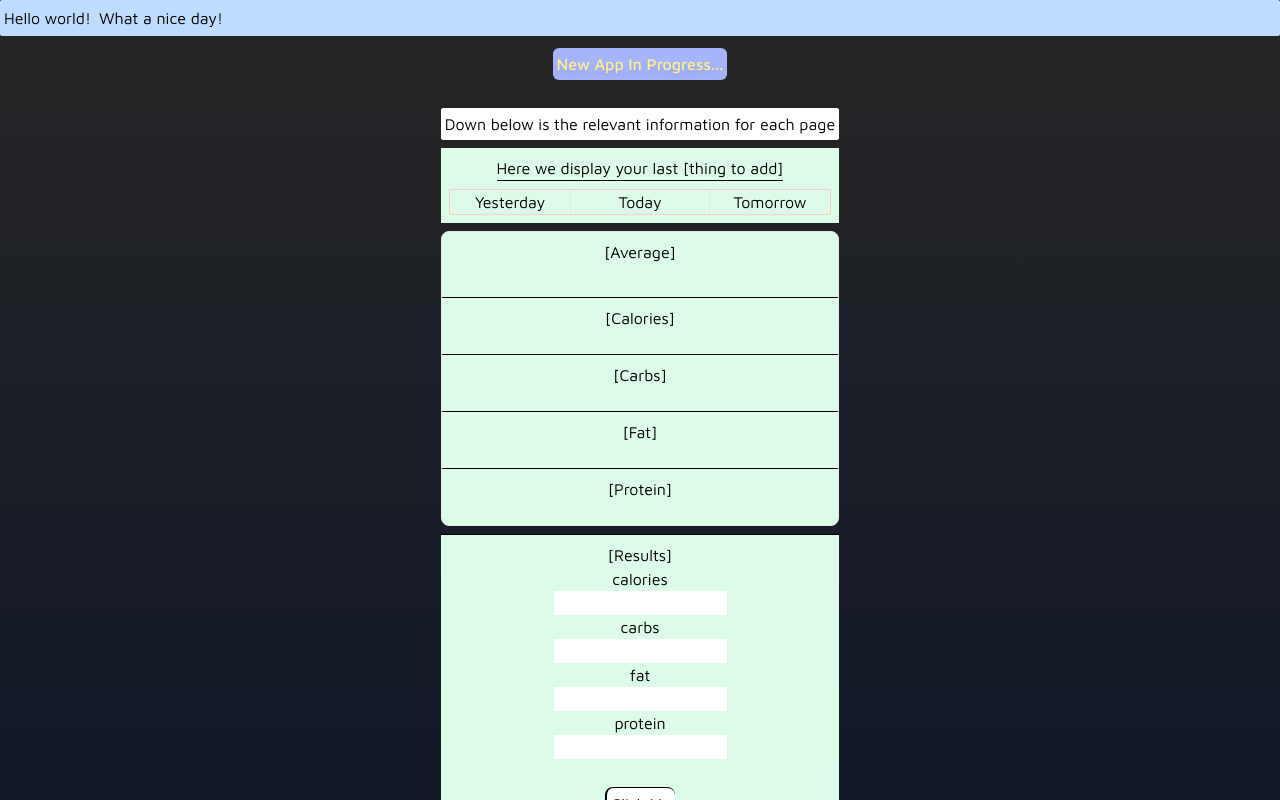
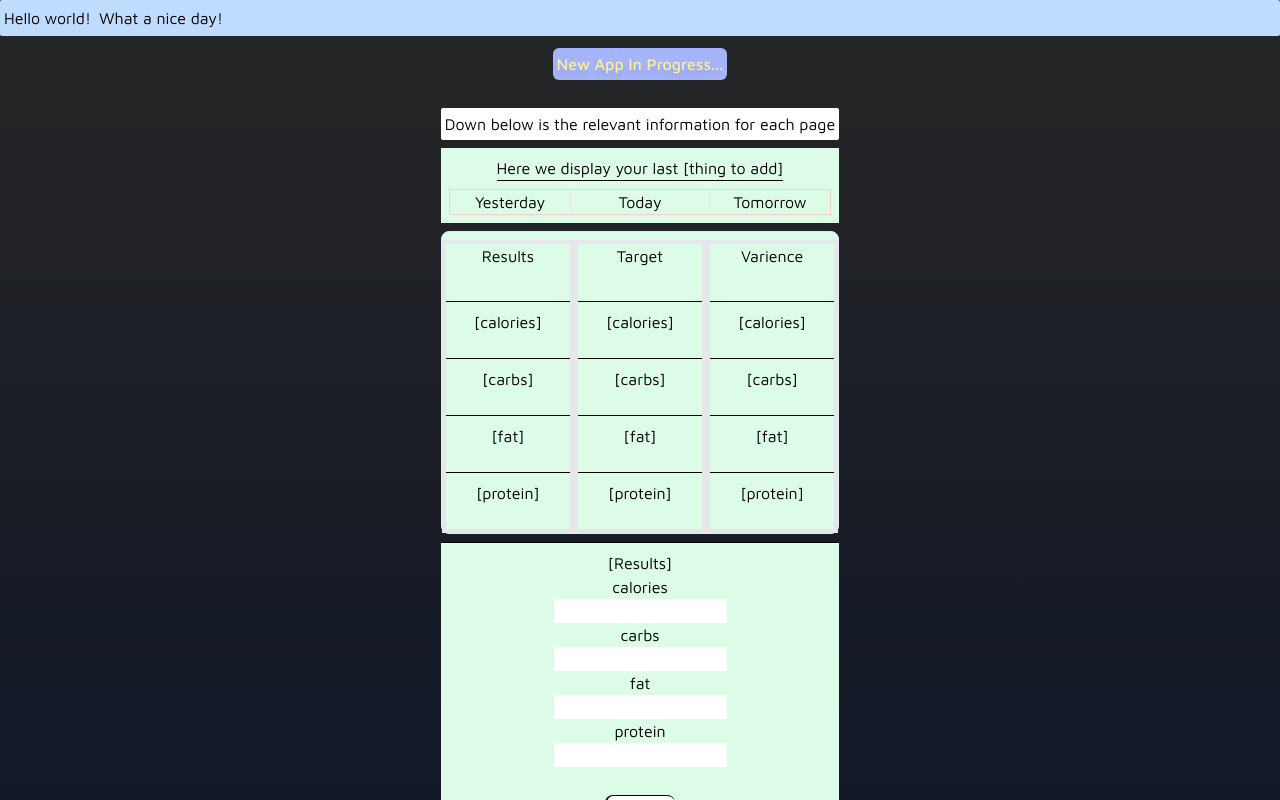
Before and after one commit to deadlyunicorn/calorie-app, a Next.js app: page / in a window 1280 px wide. Built offline with nearby package versions, Linux system fonts and the light colour scheme.

Commit message:
progress1

```diff
--- a/app/page.tsx
+++ b/app/page.tsx
@@ -10,7 +10,15 @@ interface NutrientKeys{
   'carbs':string;
   'fat':string;
   'protein':string;
+}
 
+interface Nutrients{
+  nutrients:{
+    calories:string,
+    carbs:string,
+    fat:string,
+    protein:string,
+},
 }
 
 export default function Home() {
@@ -19,7 +27,7 @@ export default function Home() {
 
 
 
-  const inputRef = useRef({
+  const inputRef:React.MutableRefObject<Nutrients> = useRef({
     nutrients:{
       calories:"",
       carbs:"",
@@ -27,6 +35,7 @@ export default function Home() {
       protein:"",
   },
   });
+
 
   const handleInputChange = (e: React.ChangeEvent<HTMLInputElement>,label:keyof NutrientKeys) =>{
     inputRef.current.nutrients[label] = e.target.value;
@@ -38,7 +47,6 @@ export default function Home() {
   useEffect(()=>{
     console.log("rendered")
   },[rerender])
-
 
 
 
@@ -67,40 +75,37 @@ export default function Home() {
     </div>
 
 
-        <div className="grid grid-rows-4 text-center  pt-2 mt-2 bg-green-100 rounded-lg border">
-          <div>
-            <p>[Average]</p>
+        <div className="grid grid-cols-3 text-center  pt-2 mt-2 bg-green-100 rounded-lg border">
+          <div className="border-4 grid grid-rows-4">
+            <p>Results</p>
+          <DisplayField inputRef={inputRef} label="calories"/>
+
+          <DisplayField inputRef={inputRef} label="carbs"/>
+          <DisplayField inputRef={inputRef} label="fat"/>
+          <DisplayField inputRef={inputRef} label="protein"/>
           </div>
-          <div className="overflow-hidden border-t border-black py-2">
-            <div className="h-10">
-            [Calories] <br/>
 
-            {inputRef.current.nutrients["calories"]}
-            </div>
+          <div className="border-4 grid grid-rows-4">
+            <p>Target</p>
+          <DisplayField inputRef={inputRef} label="calories"/>
+
+          <DisplayField inputRef={inputRef} label="carbs"/>
+          <DisplayField inputRef={inputRef} label="fat"/>
+          <DisplayField inputRef={inputRef} label="protein"/>
           </div>
-          <div className="overflow-hidden border-t border-black py-2">
-            <div className="h-10">
 
-            [Carbs] <br/>
-            {inputRef.current.nutrients["carbs"]}
+          <div className="border-4 grid grid-rows-4">
+            <p>Varience</p>
+          <DisplayField inputRef={inputRef} label="calories"/>
 
-            </div>
+          <DisplayField inputRef={inputRef} label="carbs"/>
+          <DisplayField inputRef={inputRef} label="fat"/>
+          <DisplayField inputRef={inputRef} label="protein"/>
           </div>
-          <div className="overflow-hidden border-t border-black py-2">
-            <div className="h-10">
 
-            [Fat] <br/>
-            {inputRef.current.nutrients["fat"]}
-            </div>
-          </div>
-          <div className="overflow-hidden border-t border-black py-2">
-            <div className="h-10">
 
-            [Protein] <br/>
-            {inputRef.current.nutrients["protein"]}
 
-            </div>
-          </div>
+
         </div>
 
         <div className="grid grid-rows-3 bg-green-100 mt-2 text-center">
@@ -108,6 +113,8 @@ export default function Home() {
             <div>
 
             <p>[Results]</p>
+
+
 
             <InputField label="calories" handleChange={handleInputChange}/>
 
@@ -127,6 +134,7 @@ export default function Home() {
               <button
                 className="bg-white mt-1 p-1 rounded-lg border-l-2 border-t border-black active:border-0"
                 onClick={()=>{
+                  setRerender(!rerender);
                   }}>
                 Click Me
               </button>
@@ -159,3 +167,16 @@ function InputField({label,handleChange}:{label:keyof NutrientKeys, handleChange
 
   )
 }
+
+function DisplayField({inputRef,label}:{inputRef: React.MutableRefObject<Nutrients>,label:keyof NutrientKeys}){
+  return(
+    <>
+      <div className="overflow-hidden border-t border-black py-2">
+        <div className="h-10">
+          [{label}]<br/>
+          {inputRef.current.nutrients[label]}
+        </div>
+      </div>
+    </>
+  )
+}
```
